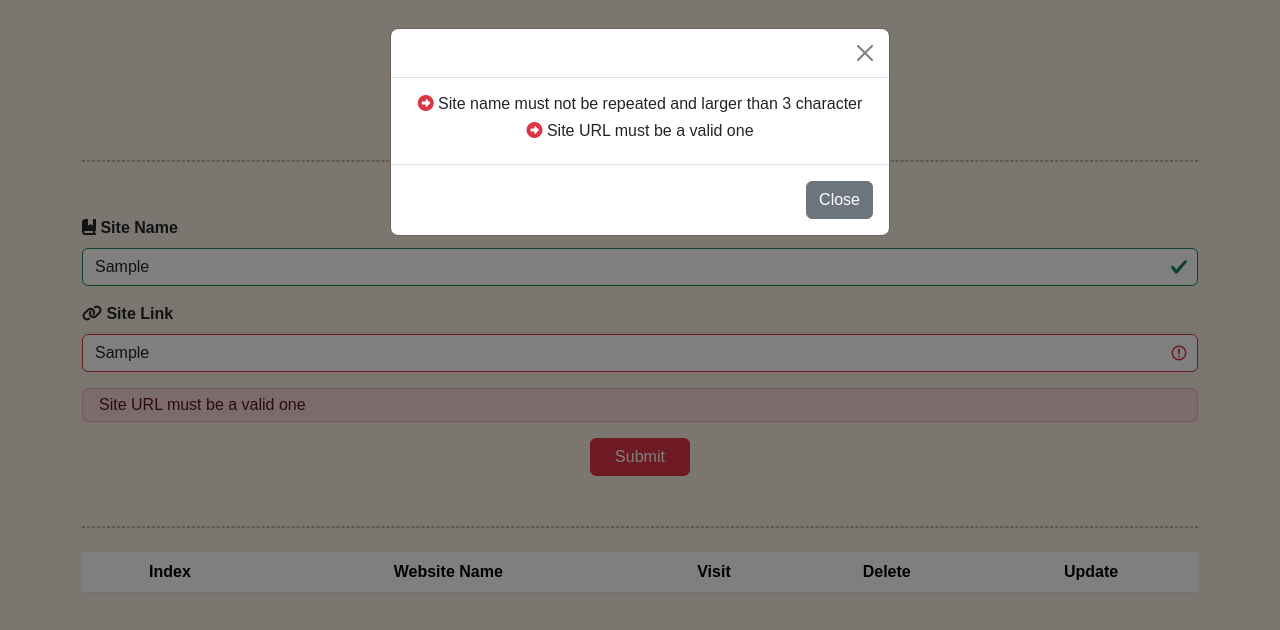
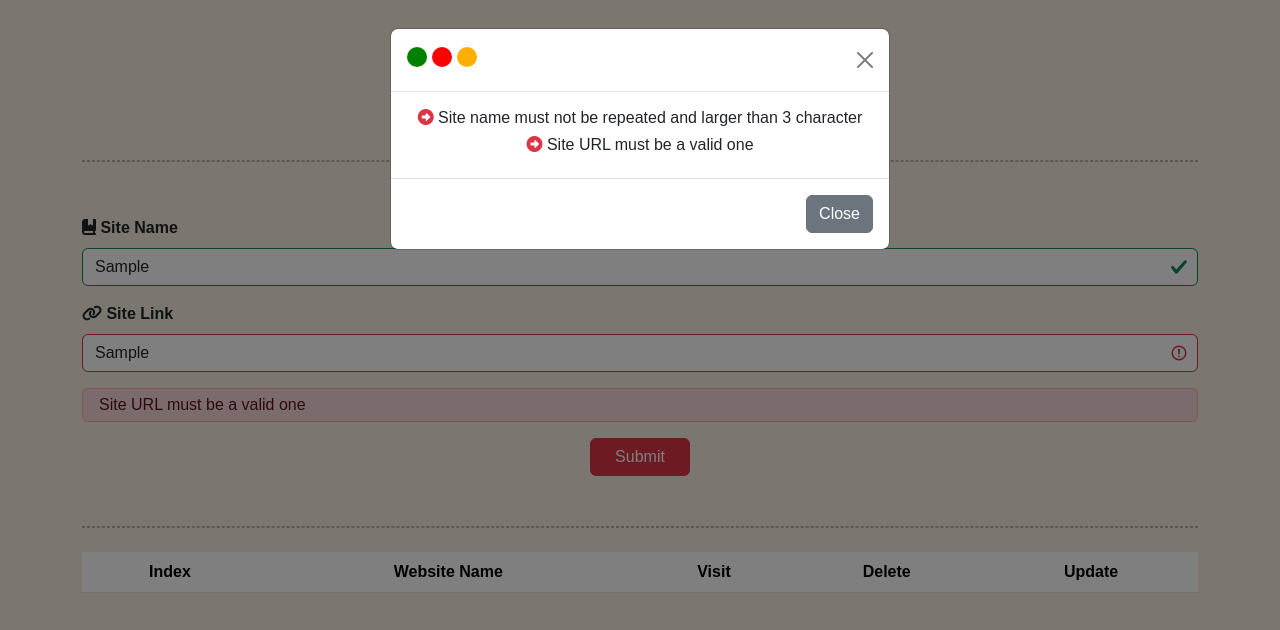
Before and after one commit to ammarMohamedAH/Bookmarker, a plain HTML site: page index.html in a window 1280 px wide. Both pictures are taken after typing "Sample", "Sample" into the empty fields and a click on the button "Submit". Drawn offline with Linux system fonts and the light colour scheme; a web font is replaced by a local one.

Commit message:
Update style.css

```diff
--- a/css/style.css
+++ b/css/style.css
@@ -45,3 +45,31 @@ transition: all 0.5s;
     -webkit-text-fill-color: transparent;
 
 }
+.modal h5 span{
+  display: inline-block;
+  border-radius: 50%;
+  width: 20px;
+  height: 20px;
+  background-color: green;
+position: relative;
+}
+.modal h5 span::before{
+  content: "";
+  display: inline-block;
+  border-radius: 50%;
+  width: 20px;
+  height: 20px;
+  background-color: red;
+  position:absolute;
+  left: 125%;
+}
+.modal h5 span::after{
+  content: "";
+  display: inline-block;
+  border-radius: 50%;
+  width: 20px;
+  height: 20px;
+  background-color: rgb(255, 174, 0);
+  position:absolute;
+  left: 250%;
+}
```
